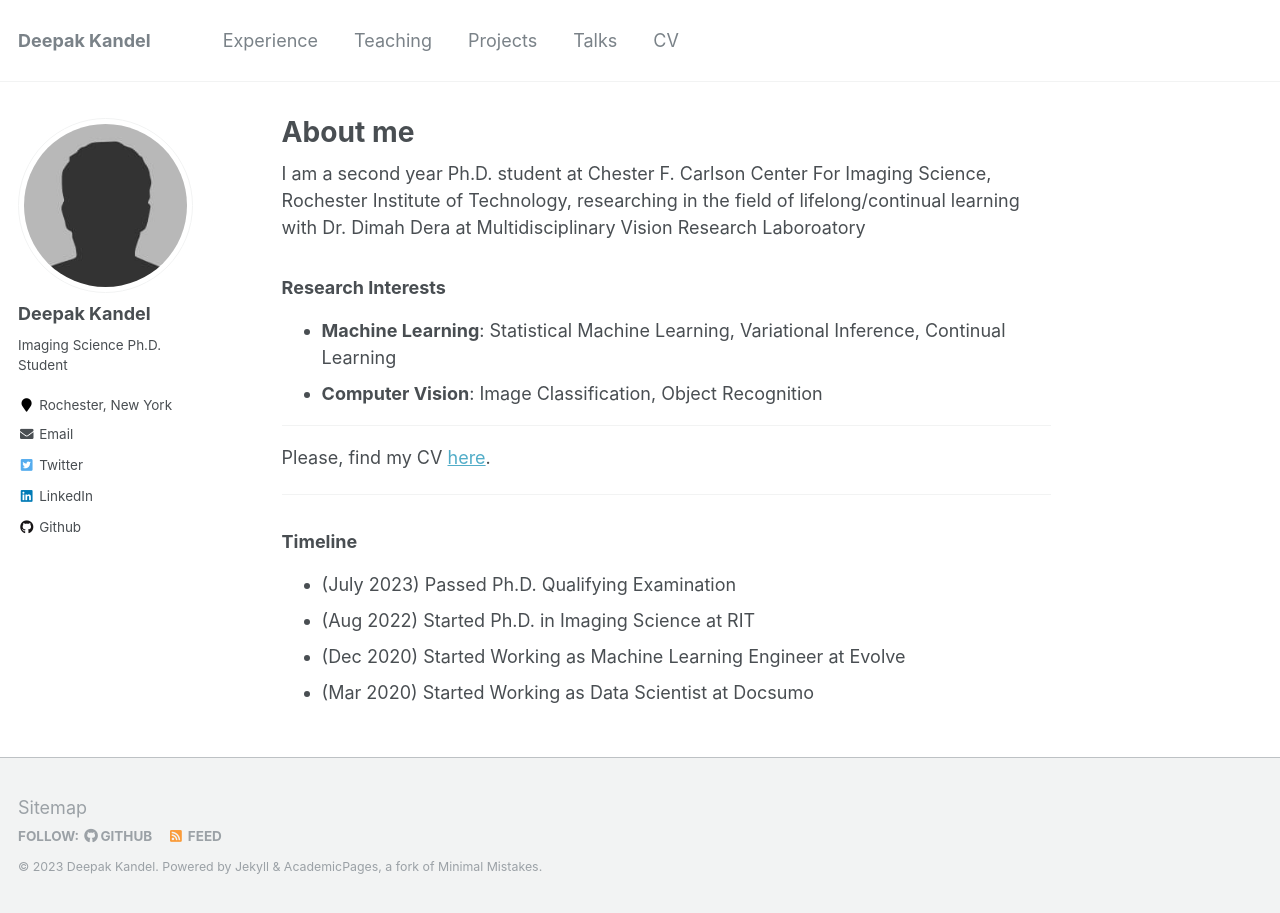
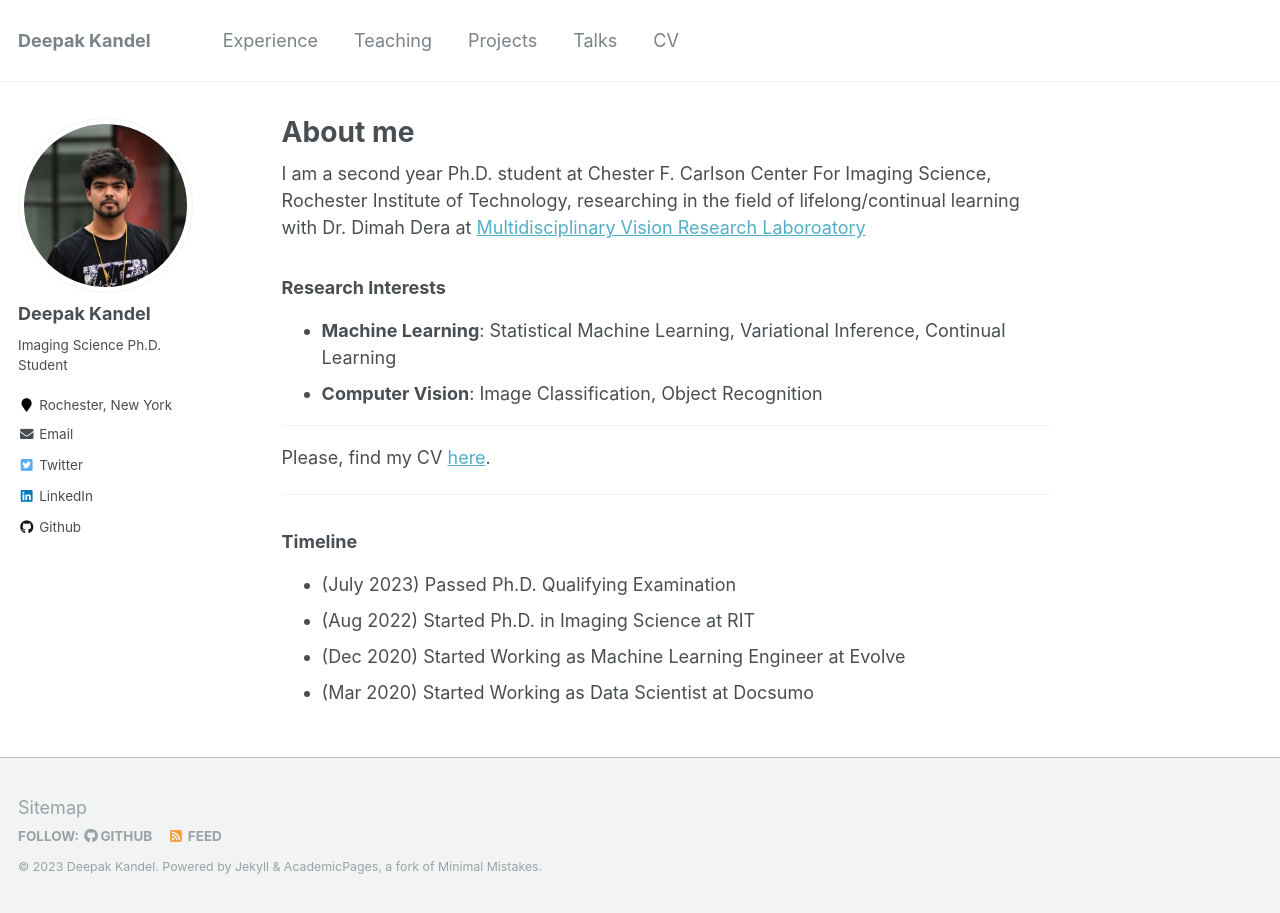
Before and after one commit to kandeldeepak46/kandeldeepak46.github.io, a Jekyll site: the page built from _pages/about.md, in a window 1280 px wide. Built offline with Jekyll 4.4.1, drawn with Linux system fonts in a browser that asks for light colours.

Commit message:
initial commit

```diff
--- a/_config.yml
+++ b/_config.yml
@@ -81,7 +81,7 @@ analytics:
 # Site Author
 author:
   name             : "Deepak Kandel"
-  avatar           : "bio-photo.jpg"
+  avatar           : "me.jpg"
   bio              : "Imaging Science Ph.D. Student"
   location         : "Rochester, New York"
   employer         :
--- a/_pages/about.md
+++ b/_pages/about.md
@@ -9,7 +9,7 @@ redirect_from:
 ---
 
 
-I am a second year Ph.D. student at Chester F. Carlson Center For Imaging Science, Rochester Institute of Technology, researching in the field of lifelong/continual learning with Dr. Dimah Dera at Multidisciplinary Vision Research Laboroatory
+I am a second year Ph.D. student at Chester F. Carlson Center For Imaging Science, Rochester Institute of Technology, researching in the field of lifelong/continual learning with Dr. Dimah Dera at [Multidisciplinary Vision Research Laboroatory](https://www.rit.edu/science/multidisciplinary-vision-research-laboratory)
 
 ### Research Interests
 * **Machine Learning**: Statistical Machine Learning, Variational Inference, Continual Learning
```
Also changed, not shown: images/me.jpg (added), 1 other file.
